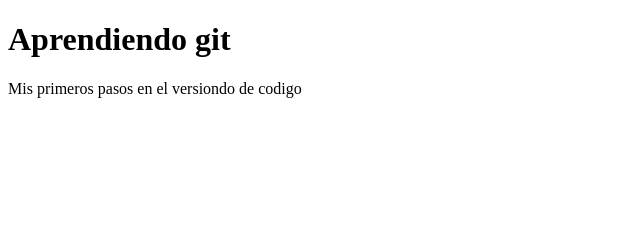
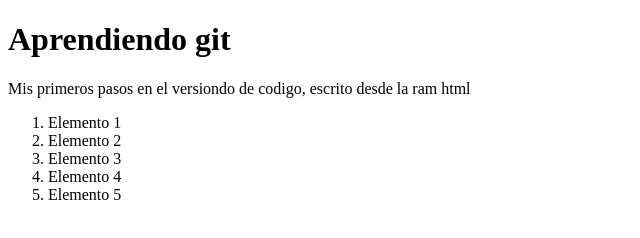
Before and after one commit to ifbriceno1996br/ifbr-git, a plain HTML site: page index.html in a window 1280 px wide. Shown: the whole page, without its empty margins (0-640 px from the left). Drawn offline with Linux system fonts and the light colour scheme.

Commit message:
Agregando index js al index html

```diff
--- a/index.html
+++ b/index.html
@@ -6,6 +6,14 @@
 </head>
 <body>
 <h1>Aprendiendo git</h1>
-<p>Mis primeros pasos en el versiondo de codigo</p>
+<p>Mis primeros pasos en el versiondo de codigo, escrito desde la ram html</p>
+<ol>
+    <li>Elemento 1</li>
+    <li>Elemento 2</li>
+    <li>Elemento 3</li>
+    <li>Elemento 4</li>
+    <li>Elemento 5</li>
+</ol>
+<script src="index.js"></script>
 </body>
 </html>
```
